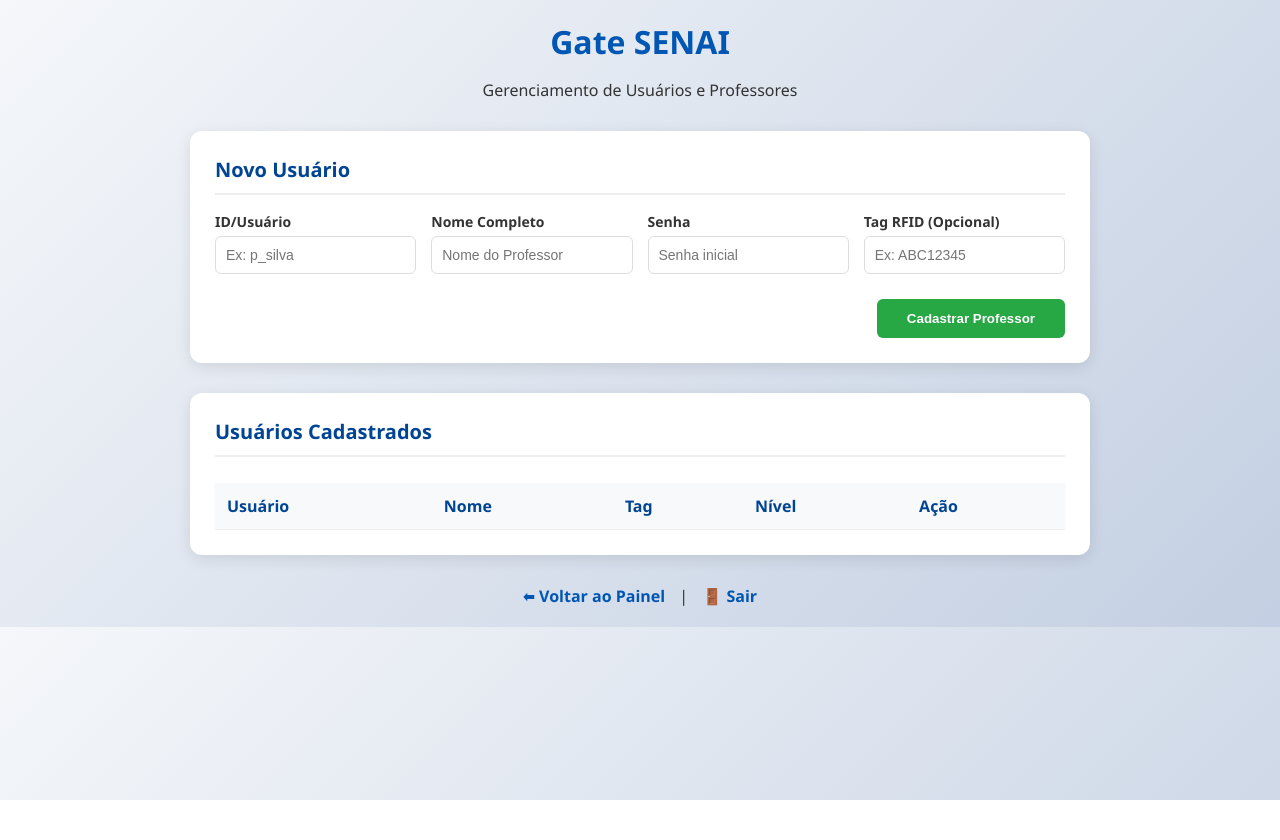
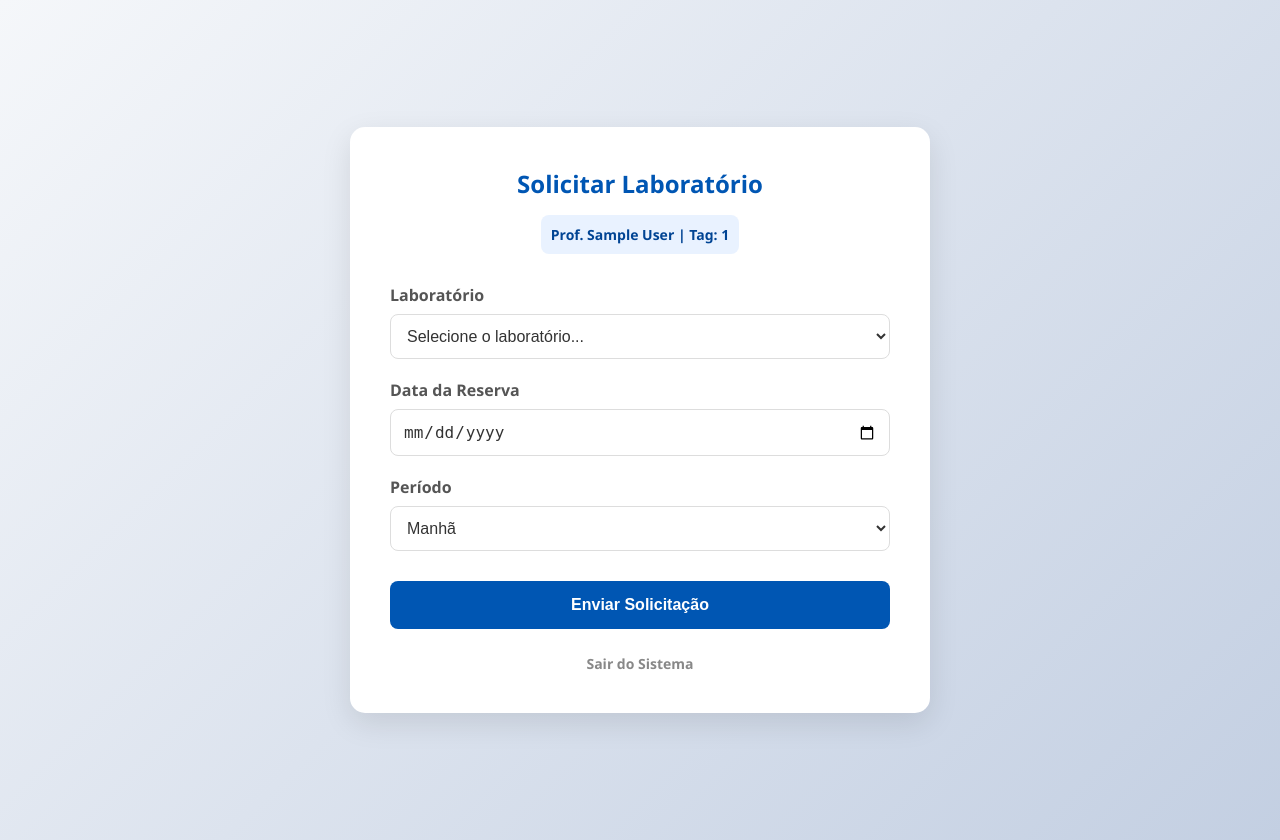
Before and after one commit to Ronaldricoo/gate-senai, a Flask app: page /solicitar in a window 1280 px wide. Before the commit the page ends 800 px from the top, so only its background shows below. Run offline with Flask 3, Linux system fonts and the light colour scheme; the visitor is signed in with stand-in values (Sample User, id 1); lists and menus that the app fills with data are empty.

Commit message:
Update solicitar.html

```diff
--- a/templates/solicitar.html
+++ b/templates/solicitar.html
@@ -3,231 +3,175 @@
 <head>
     <meta charset="UTF-8">
     <meta name="viewport" content="width=device-width, initial-scale=1.0">
-    <title>Gerenciar Usuários | Gate SENAI</title>
+    <title>Solicitar Laboratório | Gate SENAI</title>
     <style>
         :root {
             --primary-color: #0056b3;
             --secondary-color: #004494;
-            --danger-color: #dc3545;
-            --success-color: #28a745;
             --bg-gradient: linear-gradient(135deg, #f5f7fa 0%, #c3cfe2 100%);
+            --text-color: #333;
+            --card-bg: #ffffff;
         }
 
         body {
-            font-family: 'Segoe UI', Tahoma, Geneva, Verdana, sans-serif;
+            font-family: 'Segoe UI', Roboto, Helvetica, Arial, sans-serif;
             background: var(--bg-gradient);
+            min-height: 100vh;
             margin: 0;
+            display: flex;
+            align-items: center;
+            justify-content: center;
             padding: 20px;
-            color: #333;
         }
 
         .container {
-            max-width: 900px;
-            margin: 0 auto;
+            background: var(--card-bg);
+            width: 100%;
+            max-width: 500px;
+            padding: 40px;
+            border-radius: 15px;
+            box-shadow: 0 10px 30px rgba(0, 0, 0, 0.1);
+            text-align: center;
         }
 
-        header {
-            text-align: center;
+        .header {
             margin-bottom: 30px;
         }
 
-        header h1 {
+        .header h2 {
             color: var(--primary-color);
             margin: 0;
+            font-size: 24px;
         }
 
-        .card {
-            background: white;
-            padding: 25px;
-            border-radius: 12px;
-            box-shadow: 0 4px 15px rgba(0,0,0,0.1);
-            margin-bottom: 30px;
+        .user-info {
+            background: #e9f2ff;
+            color: var(--secondary-color);
+            padding: 10px;
+            border-radius: 8px;
+            font-size: 14px;
+            margin-top: 15px;
+            display: inline-block;
+            font-weight: 600;
         }
 
-        .card h2 {
-            margin-top: 0;
-            font-size: 20px;
-            border-bottom: 2px solid #eee;
-            padding-bottom: 10px;
-            color: var(--secondary-color);
-        }
-
-        /* Grid para o formulário */
-        .form-grid {
-            display: grid;
-            grid-template-columns: repeat(auto-fit, minmax(200px, 1fr));
-            gap: 15px;
-            margin-top: 15px;
+        form {
+            text-align: left;
+            margin-top: 20px;
         }
 
         .form-group {
-            display: flex;
-            flex-direction: column;
+            margin-bottom: 20px;
         }
 
-        .form-group label {
+        label {
+            display: block;
+            margin-bottom: 8px;
             font-weight: 600;
-            margin-bottom: 5px;
+            color: #555;
+        }
+
+        select, input[type="date"] {
+            width: 100%;
+            padding: 12px;
+            border: 1px solid #ddd;
+            border-radius: 8px;
+            font-size: 16px;
+            color: var(--text-color);
+            background-color: #fff;
+            box-sizing: border-box;
+            transition: border-color 0.3s, box-shadow 0.3s;
+        }
+
+        select:focus, input[type="date"]:focus {
+            outline: none;
+            border-color: var(--primary-color);
+            box-shadow: 0 0 0 3px rgba(0, 86, 179, 0.1);
+        }
+
+        .btn-submit {
+            width: 100%;
+            background-color: var(--primary-color);
+            color: white;
+            border: none;
+            padding: 15px;
+            font-size: 16px;
+            font-weight: bold;
+            border-radius: 8px;
+            cursor: pointer;
+            transition: background 0.3s, transform 0.2s;
+            margin-top: 10px;
+        }
+
+        .btn-submit:hover {
+            background-color: var(--secondary-color);
+        }
+
+        .btn-submit:active {
+            transform: scale(0.98);
+        }
+
+        .nav-links {
+            margin-top: 25px;
             font-size: 14px;
         }
 
-        .form-group input {
-            padding: 10px;
-            border: 1px solid #ddd;
-            border-radius: 6px;
-            font-size: 14px;
-        }
-
-        .btn {
-            padding: 10px 20px;
-            border: none;
-            border-radius: 6px;
-            font-weight: bold;
-            cursor: pointer;
-            transition: all 0.3s;
+        .nav-links a {
             text-decoration: none;
-            display: inline-block;
-            text-align: center;
-        }
-
-        .btn-add {
-            background-color: var(--success-color);
-            color: white;
-            grid-column: 1 / -1; /* Ocupa a linha toda em telas pequenas */
-            margin-top: 10px;
-        }
-
-        .btn-add:hover { background-color: #218838; }
-
-        /* Estilização da Tabela */
-        .table-container {
-            overflow-x: auto;
-        }
-
-        table {
-            width: 100%;
-            border-collapse: collapse;
-            margin-top: 10px;
-        }
-
-        th, td {
-            text-align: left;
-            padding: 12px;
-            border-bottom: 1px solid #eee;
-        }
-
-        th {
-            background-color: #f8f9fa;
-            color: var(--secondary-color);
+            color: #888;
+            transition: color 0.3s;
             font-weight: 600;
         }
 
-        .role-badge {
-            padding: 4px 8px;
-            border-radius: 20px;
-            font-size: 12px;
-            font-weight: bold;
-            background: #e9ecef;
+        .nav-links a:hover {
+            color: #dc3545;
         }
 
-        .btn-delete {
-            background-color: #fff;
-            color: var(--danger-color);
-            border: 1px solid var(--danger-color);
-            padding: 5px 10px;
-            font-size: 12px;
-        }
-
-        .btn-delete:hover {
-            background-color: var(--danger-color);
-            color: white;
-        }
-
-        .nav-links {
-            text-align: center;
-            margin-top: 20px;
-        }
-
-        .nav-links a {
-            color: var(--primary-color);
-            text-decoration: none;
-            font-weight: 600;
-            margin: 0 10px;
-        }
-
-        @media (min-width: 600px) {
-            .btn-add { width: auto; justify-self: end; padding: 12px 30px; }
+        @media (max-width: 480px) {
+            .container { padding: 25px; }
         }
     </style>
 </head>
 <body>
 
     <div class="container">
-        <header>
-            <h1>Gate SENAI</h1>
-            <p>Gerenciamento de Usuários e Professores</p>
-        </header>
-
-        <div class="card">
-            <h2>Novo Usuário</h2>
-            <form action="/cadastrar_usuario" method="POST" class="form-grid">
-                <div class="form-group">
-                    <label>ID/Usuário</label>
-                    <input type="text" name="user_id" placeholder="Ex: p_silva" required>
-                </div>
-                <div class="form-group">
-                    <label>Nome Completo</label>
-                    <input type="text" name="nome" placeholder="Nome do Professor" required>
-                </div>
-                <div class="form-group">
-                    <label>Senha</label>
-                    <input type="password" name="senha" placeholder="Senha inicial" required>
-                </div>
-                <div class="form-group">
-                    <label>Tag RFID (Opcional)</label>
-                    <input type="text" name="tag" placeholder="Ex: ABC12345">
-                </div>
-                <button type="submit" class="btn btn-add">Cadastrar Professor</button>
-            </form>
-        </div>
-
-        <div class="card">
-            <h2>Usuários Cadastrados</h2>
-            <div class="table-container">
-                <table>
-                    <thead>
-                        <tr>
-                            <th>Usuário</th>
-                            <th>Nome</th>
-                            <th>Tag</th>
-                            <th>Nível</th>
-                            <th>Ação</th>
-                        </tr>
-                    </thead>
-                    <tbody>
-                        {% for user in usuarios %}
-                        <tr>
-                            <td><strong>{{ user.id }}</strong></td>
-                            <td>{{ user.nome }}</td>
-                            <td><code>{{ user.tag or '---' }}</code></td>
-                            <td><span class="role-badge">{{ user.role }}</span></td>
-                            <td>
-                                {% if user.id != 'admin' %}
-                                <a href="/excluir_usuario/{{ user.id }}" class="btn btn-delete" onclick="return confirm('Tem certeza que deseja excluir?')">Excluir</a>
-                                {% else %}
-                                <small style="color: #ccc;">Protegido</small>
-                                {% endif %}
-                            </td>
-                        </tr>
-                        {% endfor %}
-                    </tbody>
-                </table>
+        <div class="header">
+            <h2>Solicitar Laboratório</h2>
+            <div class="user-info">
+                Prof. {{ session['nome'] }} | Tag: {{ session['tag'] }}
             </div>
         </div>
 
+        <form action="/enviar_solicitacao" method="POST">
+            <div class="form-group">
+                <label for="lab">Laboratório</label>
+                <select name="lab" id="lab" required>
+                    <option value="" disabled selected>Selecione o laboratório...</option>
+                    {% for lab in labs %}
+                        <option value="{{ lab }}">{{ lab }}</option>
+                    {% endfor %}
+                </select>
+            </div>
+
+            <div class="form-group">
+                <label for="data">Data da Reserva</label>
+                <input type="date" name="data" id="data" required>
+            </div>
+
+            <div class="form-group">
+                <label for="periodo">Período</label>
+                <select name="periodo" id="periodo" required>
+                    <option value="Manhã">Manhã</option>
+                    <option value="Tarde">Tarde</option>
+                    <option value="Noite">Noite</option>
+                </select>
+            </div>
+
+            <button type="submit" class="btn-submit">Enviar Solicitação</button>
+        </form>
+
         <div class="nav-links">
-            <a href="/aprovar">⬅ Voltar ao Painel</a> |
-            <a href="/logout">🚪 Sair</a>
+            <a href="/logout">Sair do Sistema</a>
         </div>
     </div>
 
```
